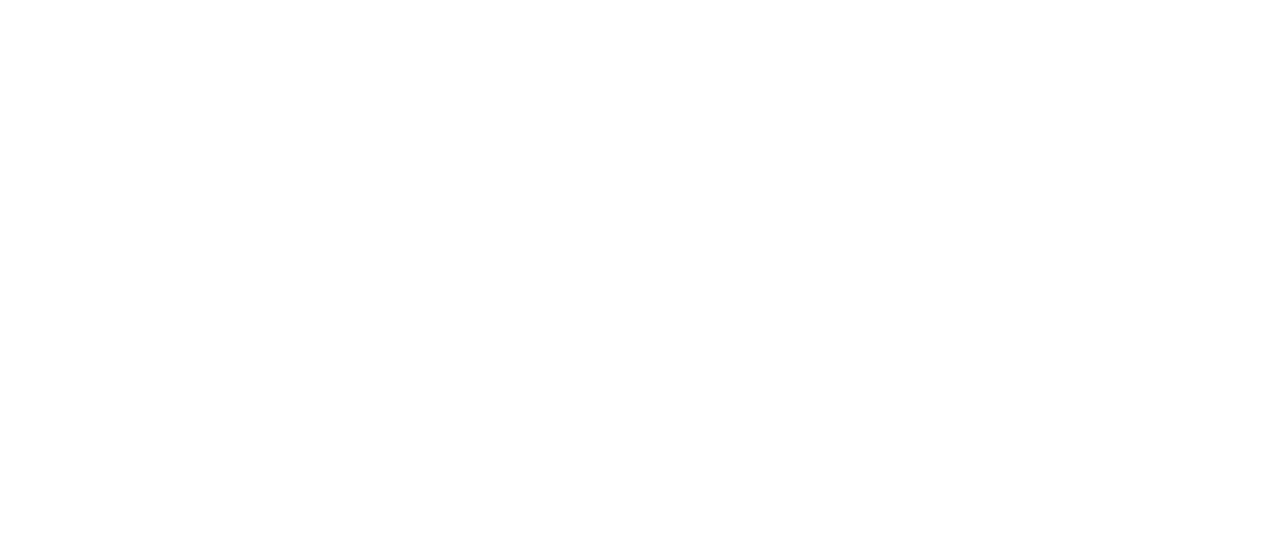
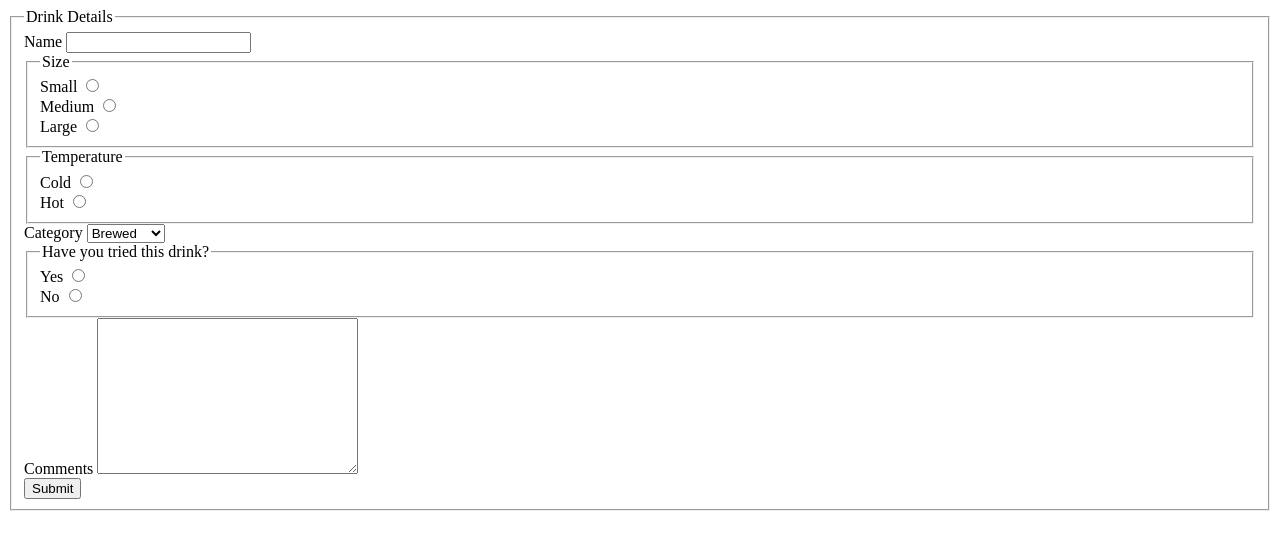
Before and after one commit to atia009/the-odin-project, a plain HTML site: page 07-library/index.html in a window 1280 px wide. Drawn offline with Linux system fonts and the light colour scheme.

Commit message:
Add drink details form

```diff
--- a/07-library/index.html
+++ b/07-library/index.html
@@ -5,8 +5,86 @@
     <meta http-equiv="X-UA-Compatible" content="IE=edge">
     <meta name="viewport" content="width=device-width, initial-scale=1.0">
     <link rel="shortcut icon" href="images/coffee.svg" type="image/x-icon">
+    <script src="main.js" defer></script>
     <title>The Barista Library</title>
 </head>
 <body>
+
+    <!-- form -->
+    <form>
+        <fieldset>
+            <legend>Drink Details</legend>
+
+            <!-- name -->
+            <div>
+                <label for="name-input">Name</label>
+                <input type="text" name="name" id="name-input">
+            </div>
+
+            <!-- size -->
+            <fieldset>
+                <legend>Size</legend>
+                <div>
+                    <label for="small">Small</label>
+                    <input type="radio" name="size" id="small">
+                </div>
+                <div>
+                    <label for="med">Medium</label>
+                    <input type="radio" name="size" id="med">
+                </div>
+                <div>
+                    <label for="lrg">Large</label>
+                    <input type="radio" name="size" id="lrg">
+                </div>
+            </fieldset>
+
+            <!-- temperature -->
+            <fieldset>
+                <legend>Temperature</legend>
+                <div>
+                    <label for="cold">Cold</label>
+                    <input type="radio" name="temp" id="cold">
+                </div>
+                <div>
+                    <label for="hot">Hot</label>
+                    <input type="radio" name="temp" id="hot">
+                </div>
+            </fieldset>
+
+            <!-- category -->
+            <div>
+                <label for="category">Category</label>
+                <select name="category" id="category-input">
+                    <option value="brewed" selected>Brewed</option>
+                    <option value="espresso">Espresso</option>
+                    <option value="blended">Blended</option>
+                    <option value="teas">Teas</option>
+                    <option value="other">Other</option>
+                </select>
+            </div>
+
+            <!-- tried -->
+            <fieldset>
+                <legend>Have you tried this drink?</legend>
+                <div>
+                    <label for="yes">Yes</label>
+                    <input type="radio" name="tried" id="yes">
+                </div>
+                <div>
+                    <label for="no">No</label>
+                    <input type="radio" name="tried" id="no">
+                </div>
+            </fieldset>
+
+            <!-- comments -->
+            <div class="control">
+                <label for="comment-input">Comments</label>
+                <textarea name="comment" id="comment-input" cols="30" rows="10"></textarea>
+            </div>
+
+            <button type="button" >Submit</button>
+        </fieldset>
+    </form>
+
 </body>
 </html>
```
